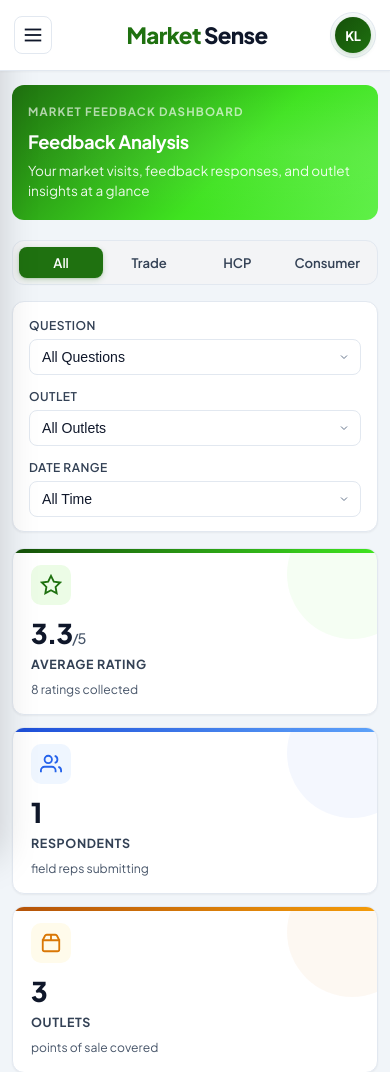
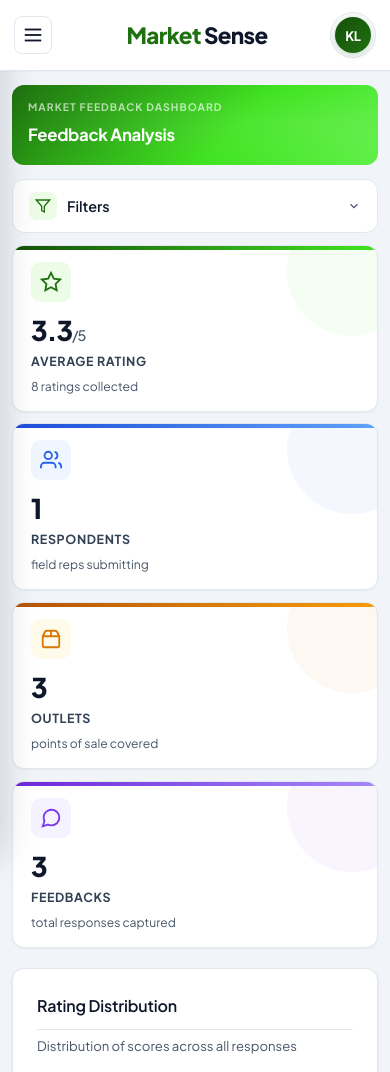
Before and after one commit to abhi9716/SenseMark, a FastAPI app: page / in a window 390 px wide. Shown: the top 1072 px of the page. Run offline with FastAPI, Linux system fonts and the light colour scheme; some libraries are stand-ins or nearby versions.

Commit message:
feat(mobile): data-first dashboard with collapsible filters
Mobile users were landing on a wall of filter controls before seeing
any data. Restructure so KPIs and verbatim content appear first.

- New 'Filters' toggle button at the top of the dashboard (mobile
  only, hidden ≥640px). Shows a live active-filter count in a pill
  next to the label and rotates the chevron when open.
- Level selector + filter bar wrapped in .fb-filters-group, which
  collapses by default on mobile and expands inline when the toggle
  is pressed. Desktop layout is unchanged (display: contents).
- updateFiltersCount() runs after every filter change so the badge
  always reflects how many filters are active.
- Tighten the tab title bar on mobile: hide the descriptive paragraph
  and the decorative icon, shrink the heading, reduce vertical
  padding so the data lifts higher in the viewport.

Net effect on phones: KPIs sit right under a compact title bar and a
single 'Filters' pill. Tapping the pill expands the level/question/
outlet/date controls without pushing data off-screen.

```diff
--- a/static/css/style.css
+++ b/static/css/style.css
@@ -3830,6 +3830,60 @@ body {
 }
 .btn.btn-ghost:hover { background: var(--surface-alt); color: var(--text); border-color: var(--border-dark); }
 
+/* ===== Filters toggle (mobile only) ===== */
+.fb-filters-toggle {
+    display: none;
+    align-items: center;
+    gap: 10px;
+    width: 100%;
+    padding: 12px 16px;
+    background: var(--surface);
+    border: 1px solid var(--border);
+    border-radius: 12px;
+    color: var(--text);
+    font-family: inherit;
+    font-size: 0.9rem;
+    font-weight: 600;
+    cursor: pointer;
+    transition: all var(--transition-fast);
+    margin-bottom: 12px;
+}
+.fb-filters-toggle:hover { border-color: var(--primary-light); background: var(--primary-50); }
+.fb-filters-toggle[aria-expanded="true"] { border-color: var(--primary); color: var(--primary-dark); }
+.fb-filters-toggle[aria-expanded="true"] .fb-filters-toggle-chev { transform: rotate(180deg); }
+
+.fb-filters-toggle-icon {
+    width: 28px; height: 28px;
+    border-radius: 8px;
+    background: var(--primary-50);
+    color: var(--primary);
+    display: inline-flex; align-items: center; justify-content: center;
+    flex-shrink: 0;
+}
+.fb-filters-toggle-label { flex: 1; text-align: left; }
+.fb-filters-toggle-count {
+    min-width: 22px; height: 22px;
+    padding: 0 7px;
+    border-radius: 11px;
+    background: var(--neutral-light);
+    color: var(--text-tertiary);
+    font-size: 0.72rem; font-weight: 700;
+    display: inline-flex; align-items: center; justify-content: center;
+    line-height: 1;
+}
+.fb-filters-toggle-count.is-active {
+    background: var(--primary);
+    color: white;
+}
+.fb-filters-toggle-count:empty { display: none; }
+.fb-filters-toggle-chev {
+    display: inline-flex;
+    color: var(--text-tertiary);
+    transition: transform var(--transition-fast);
+}
+
+.fb-filters-group { display: contents; }
+
 /* =============================================================================
    RESPONSIVE — mobile / tablet / laptop / desktop
    Strategy:
@@ -3895,10 +3949,26 @@ body.sidebar-open { overflow: hidden; }
     .logo-byline { display: none; }
     .dashboard-section { padding: 14px 12px; }
 
-    .tab-title-bar { padding: 18px 16px; }
-    .tab-title-bar h2 { font-size: 1.15rem; }
-    .tab-title-bar p { font-size: 0.85rem; }
+    .tab-title-bar { padding: 14px 16px; margin-bottom: 14px; }
+    .tab-title-bar h2 { font-size: 1.05rem; margin-bottom: 2px; }
+    .tab-title-bar p { display: none; }
+    .tab-story-step { font-size: 0.65rem; }
     .tab-story-icon { display: none; }
+
+    /* Filters: collapsed by default behind toggle button */
+    .fb-filters-toggle { display: inline-flex; }
+    .fb-filters-group {
+        display: none;
+        flex-direction: column;
+        gap: 10px;
+        margin-bottom: 14px;
+        animation: fadeInUp 0.2s ease;
+    }
+    .fb-filters-group.is-open { display: flex; }
+
+    /* Tighten level selector + filter bar when expanded */
+    .fb-level-selector { margin-bottom: 0; padding: 4px; }
+    .fb-filter-bar { margin-bottom: 0; padding: 12px 14px; }
 
     /* KPI single column */
     .fbi-kpi-row { grid-template-columns: 1fr; gap: 12px; }
--- a/templates/index.html
+++ b/templates/index.html
@@ -87,6 +87,18 @@
                         </div>
                     </div>
 
+                    <button class="fb-filters-toggle" id="fbFiltersToggle" type="button" aria-expanded="false" aria-controls="fbFiltersGroup">
+                        <span class="fb-filters-toggle-icon">
+                            <svg width="16" height="16" viewBox="0 0 24 24" fill="none" stroke="currentColor" stroke-width="2"><polygon points="22 3 2 3 10 12.46 10 19 14 21 14 12.46 22 3"/></svg>
+                        </span>
+                        <span class="fb-filters-toggle-label">Filters</span>
+                        <span class="fb-filters-toggle-count" id="fbFiltersCount"></span>
+                        <span class="fb-filters-toggle-chev">
+                            <svg width="14" height="14" viewBox="0 0 24 24" fill="none" stroke="currentColor" stroke-width="2"><polyline points="6 9 12 15 18 9"/></svg>
+                        </span>
+                    </button>
+
+                    <div class="fb-filters-group" id="fbFiltersGroup">
                         <div class="fb-level-selector" id="fbLevelSelector">
                             <button class="fb-level-btn active" data-level="all">All</button>
                             <button class="fb-level-btn" data-level="trade">Trade</button>
@@ -111,6 +123,7 @@
                                     <option value="14d">Last 14 Days</option>
                                     <option value="30d">Last 30 Days</option>
                                 </select>
+                            </div>
                         </div>
                     </div>
 
```
Also changed, not shown: static/js/app.js (+29 -0 lines). Lines whose indentation alone changed are shown as unchanged.
